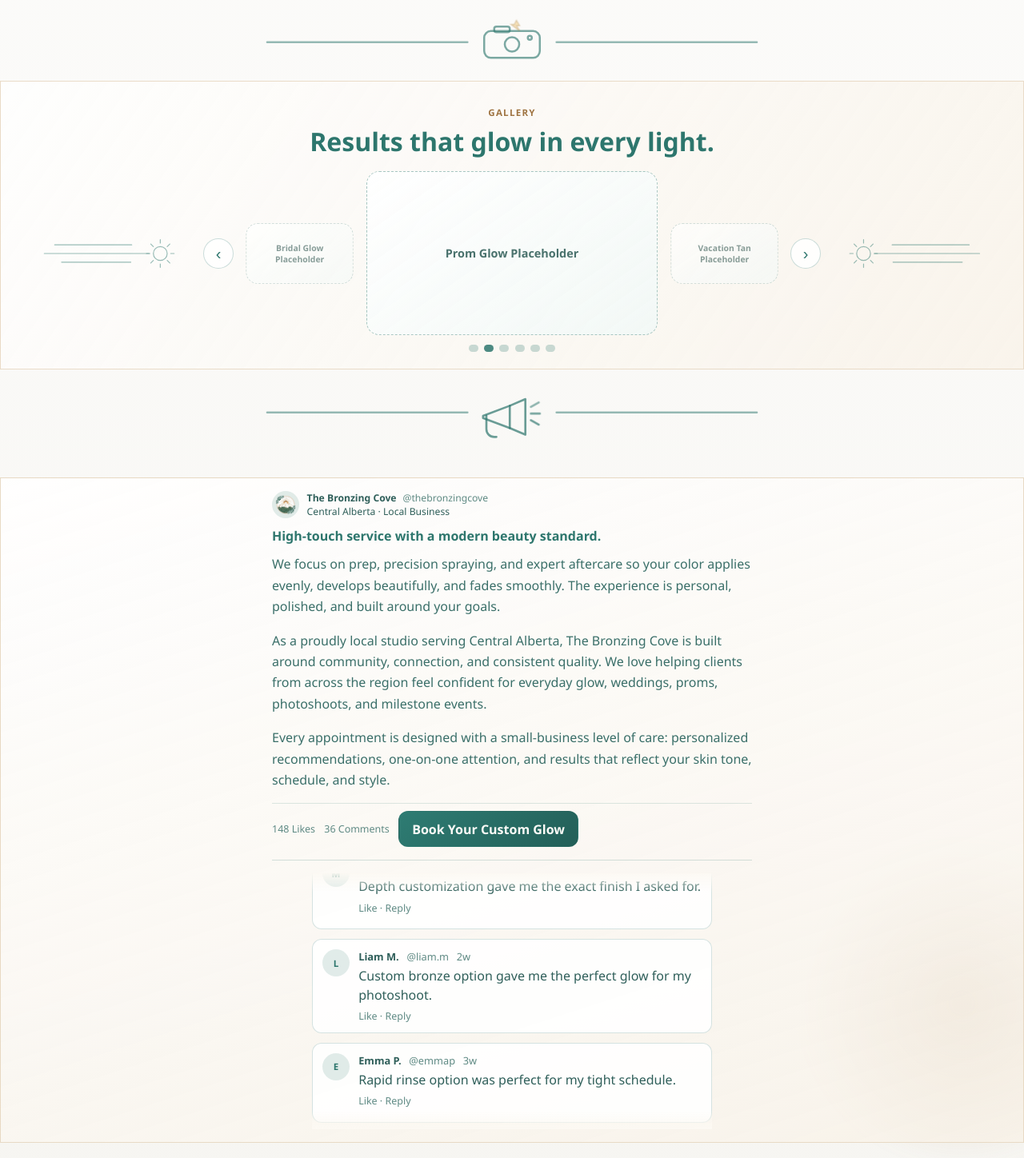
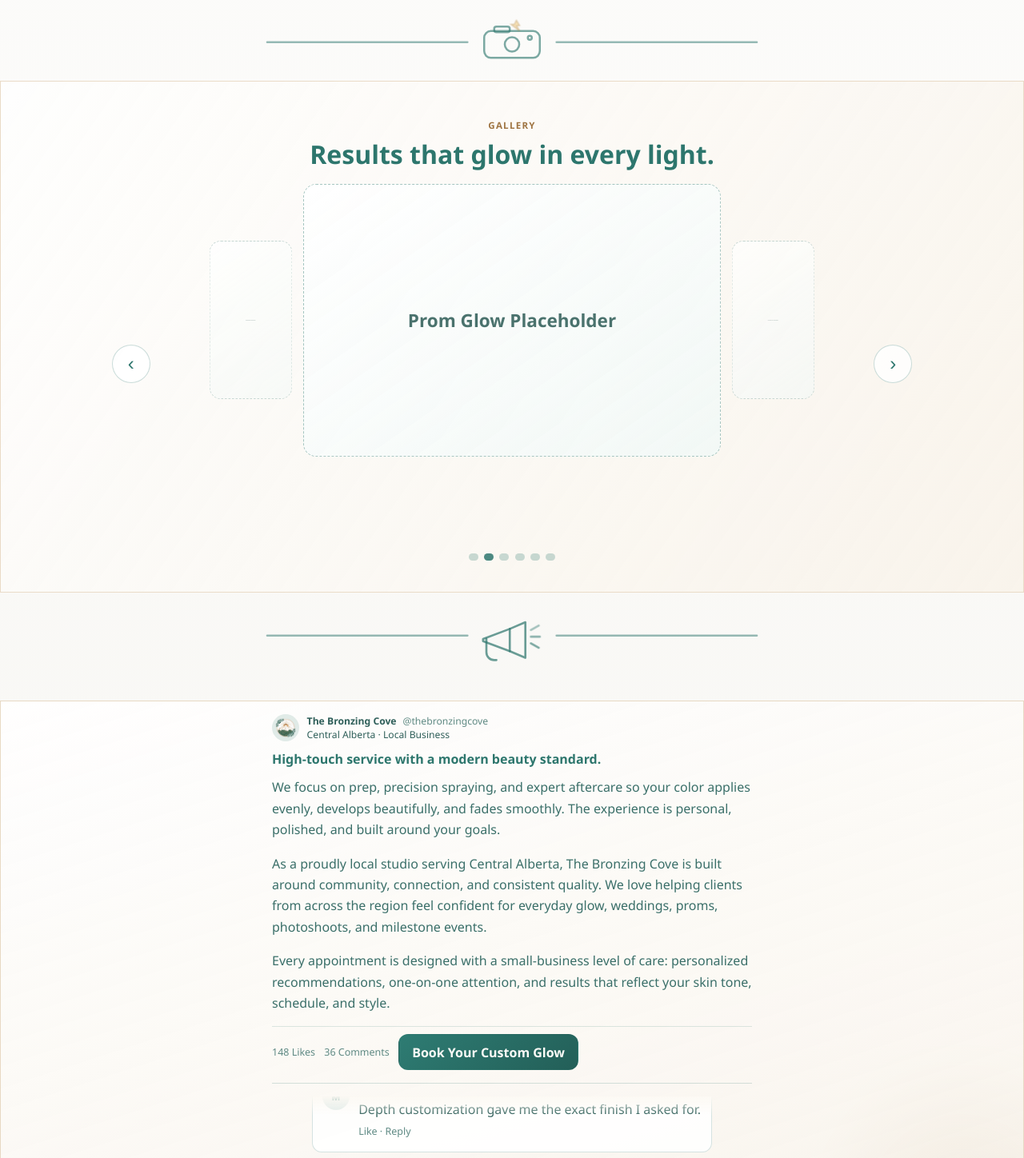
Before and after one commit to jbawt/TheBronzingCove, a React (Vite) app: page / in a window 1280 px wide. Shown: the part 1242-2690 px from the top of the page at 80% size. Built offline with nearby package versions, Linux system fonts and the light colour scheme.

Commit message:
update nav, and footer. Fix Gallery section responsiveness

```diff
--- a/src/components/home/AboutSection.css
+++ b/src/components/home/AboutSection.css
@@ -1,6 +1,6 @@
 .flow-story {
   width: 100%;
-  padding: 2rem 0 1.2rem;
+  padding: 2rem 0 0;
   animation: reveal 720ms ease 230ms both;
 }
 
--- a/src/components/home/GallerySection.css
+++ b/src/components/home/GallerySection.css
@@ -1,6 +1,6 @@
 .flow-gallery {
   width: 100%;
-  padding: 2rem clamp(1rem, 4vw, 3.5rem) 1.4rem;
+  padding: 3rem clamp(1rem, 4vw, 3.5rem) 2.5rem;
   animation: reveal 720ms ease 130ms both;
   position: relative;
 }
@@ -29,14 +29,15 @@
 .flow-gallery__carousel {
   margin-top: 1rem;
   display: grid;
-  grid-template-columns: 1fr auto auto auto 1fr;
+  grid-template-columns: auto auto auto;
   gap: 0.5rem;
   align-items: center;
+  justify-content: center;
 }
 
 .flow-gallery__ornament {
   min-width: 0;
-  height: 118px;
+  height: 150px;
   display: flex;
   align-items: center;
 }
@@ -66,7 +67,9 @@
 
 .flow-gallery__viewport {
   overflow: hidden;
-  width: min(680px, 90vw);
+  width: min(60vw, 100%);
+  height: 450px;
+  max-width: 100%;
   margin: 0 auto;
 }
 
@@ -75,17 +78,25 @@
   grid-template-columns: 0.22fr 1fr 0.22fr;
   gap: 0.55rem;
   align-items: center;
+  width: 100%;
+  max-width: 100%;
+  overflow: hidden;
+  min-width: 0;
+}
+
+.flow-gallery__stage > * {
+  min-width: 0;
 }
 
 .flow-gallery__control {
   border: 1px solid rgba(45, 118, 109, 0.25);
   background: rgba(255, 255, 255, 0.8);
   color: var(--accent);
-  width: 38px;
-  height: 38px;
+  width: 48px;
+  height: 48px;
   border-radius: 999px;
   cursor: pointer;
-  font-size: 1.25rem;
+  font-size: 1.5rem;
   line-height: 1;
   display: grid;
   place-items: center;
@@ -116,19 +127,24 @@
 }
 
 .flow-photo {
-  min-height: 110px;
+  width: 100%;
+  max-width: 100%;
   aspect-ratio: 16 / 9;
+  height: auto;
+  min-height: calc(450px * 0.62);
   border-radius: 16px;
   border: 1px dashed rgba(45, 118, 109, 0.4);
   background: linear-gradient(145deg, rgba(255, 255, 255, 0.95), rgba(240, 248, 246, 0.82));
   color: #4a726d;
-  font-size: 0.9rem;
+  font-size: calc(450px * 0.05);
   font-weight: 600;
   display: grid;
   place-items: center;
   text-align: center;
-  padding: 0.65rem;
+  padding: calc(450px * 0.0267);
   transition: transform 170ms ease;
+  box-sizing: border-box;
+  overflow: hidden;
 }
 
 .flow-photo:hover {
@@ -136,15 +152,59 @@
 }
 
 .flow-photo--focus {
-  min-height: 130px;
+  min-height: calc(450px * 0.756);
 }
 
 .flow-photo--peek {
-  min-height: 84px;
+  min-height: calc(450px * 0.489);
   opacity: 0.68;
   transform: scale(0.9);
   filter: saturate(0.8);
-  font-size: 0.72rem;
+  font-size: calc(450px * 0.00256);
+}
+
+@media (max-width: 1200px) {
+  .flow-gallery__viewport {
+    width: min(55vw, 100%);
+    height: 400px;
+  }
+
+  .flow-photo {
+    min-height: calc(400px * 0.62);
+    font-size: calc(400px * 0.0031);
+    padding: calc(400px * 0.0267);
+  }
+
+  .flow-photo--focus {
+    min-height: calc(400px * 0.756);
+  }
+
+  .flow-photo--peek {
+    min-height: calc(400px * 0.489);
+    font-size: calc(400px * 0.00256);
+  }
+}
+
+@media (max-width: 960px) {
+  .flow-gallery__viewport {
+    width: min(70vw, 100%);
+    height: 380px;
+  }
+
+  .flow-photo {
+    min-height: calc(380px * 0.62);
+    font-size: calc(380px * 0.0031);
+    padding: calc(380px * 0.0267);
+  }
+
+  .flow-photo--focus {
+    min-height: calc(380px * 0.756);
+  }
+
+  .flow-photo--peek {
+    min-height: calc(380px * 0.489);
+    font-size: calc(380px * 0.00256);
+  }
 }
 
 @media (max-width: 680px) {
@@ -159,12 +219,24 @@
   }
 
   .flow-gallery__viewport {
-    width: min(500px, 85vw);
+    width: min(85vw, 100%);
+    height: 320px;
+    max-width: 100%;
   }
 
   .flow-gallery__stage {
     grid-template-columns: 1fr;
     gap: 0;
+  }
+
+  .flow-photo {
+    min-height: calc(320px * 0.62);
+    font-size: calc(320px * 0.0031);
+    padding: calc(320px * 0.0267);
+  }
+
+  .flow-photo--focus {
+    min-height: calc(320px * 0.756);
   }
 
   .flow-photo--peek {
@@ -173,8 +245,16 @@
 }
 
 @media (max-width: 460px) {
+  .flow-gallery__viewport {
+    width: min(90vw, 100%);
+    height: 280px;
+    max-width: 100%;
+  }
+
   .flow-photo {
-    min-height: 90px;
+    min-height: calc(280px * 0.62);
+    font-size: calc(280px * 0.0031);
+    padding: calc(280px * 0.0267);
   }
 
   .flow-gallery__stage {
@@ -182,7 +262,7 @@
   }
 
   .flow-photo--focus {
-    min-height: 100px;
+    min-height: calc(280px * 0.756);
   }
 
   .flow-photo--peek {
--- a/src/components/home/GallerySection.jsx
+++ b/src/components/home/GallerySection.jsx
@@ -35,16 +35,6 @@ export function GallerySection() {
         <h2>Results that glow in every light.</h2>
       </div>
       <div className="flow-gallery__carousel">
-        <div className="flow-gallery__ornament flow-gallery__ornament--left" aria-hidden="true">
-          <svg viewBox="0 0 360 120" role="img">
-            <path d="M8 60h242" />
-            <path d="M32 40h178" />
-            <path d="M48 80h160" />
-            <circle cx="276" cy="60" r="16" />
-            <path d="M276 36v-8m0 64v-8m24-24h8m-64 0h8" />
-            <path d="M292 44l6-6m-44 44l6-6m0-32l-6-6m44 44l-6-6" />
-          </svg>
-        </div>
         <button className="flow-gallery__control" type="button" onClick={goToPrevious} aria-label="Previous gallery slide">
           ‹
         </button>
@@ -62,16 +52,6 @@ export function GallerySection() {
         <button className="flow-gallery__control" type="button" onClick={goToNext} aria-label="Next gallery slide">
           ›
         </button>
-        <div className="flow-gallery__ornament flow-gallery__ornament--right" aria-hidden="true">
-          <svg viewBox="0 0 360 120" role="img">
-            <path d="M8 60h242" />
-            <path d="M32 40h178" />
-            <path d="M48 80h160" />
-            <circle cx="276" cy="60" r="16" />
-            <path d="M276 36v-8m0 64v-8m24-24h8m-64 0h8" />
-            <path d="M292 44l6-6m-44 44l6-6m0-32l-6-6m44 44l-6-6" />
-          </svg>
-        </div>
       </div>
       <div className="flow-gallery__dots" aria-label="Gallery slide selectors">
         {gallerySlides.map((slide, index) => (
--- a/src/components/layout/SiteFooter.jsx
+++ b/src/components/layout/SiteFooter.jsx
@@ -1,8 +1,32 @@
+import logoMark from "../../assets/Logo-notext-transparent.png";
+
 export function SiteFooter() {
+  const currentYear = new Date().getFullYear();
+
   return (
     <footer className="site-footer">
-      <p>The Bronzing Cove</p>
-      <small>Sun-kissed confidence, one glow at a time.</small>
+      <div className="site-footer__inner">
+        <div className="site-footer__brand">
+          <img
+            className="site-footer__logo"
+            src={logoMark}
+            alt="The Bronzing Cove logo"
+          />
+          <div className="site-footer__brand-text">
+            <p className="site-footer__title">The Bronzing Cove</p>
+            <p className="site-footer__tagline">Sun-kissed confidence, one glow at a time.</p>
+          </div>
+        </div>
+        <nav className="site-footer__nav" aria-label="Footer navigation">
+          <a href="#home">Home</a>
+          <a href="#services">Services</a>
+          <a href="#about">What to Expect</a>
+          <a href="#about">Contact</a>
+        </nav>
+        <div className="site-footer__copyright">
+          <small>&copy; {currentYear} The Bronzing Cove. All rights reserved.</small>
+        </div>
+      </div>
     </footer>
   );
 }
--- a/src/components/navigation/SiteHeader.jsx
+++ b/src/components/navigation/SiteHeader.jsx
@@ -45,11 +45,11 @@ export function SiteHeader() {
           <a href="#services" onClick={() => dispatch(setMobileMenuOpen(false))}>
             Services
           </a>
-          <a href="#gallery" onClick={() => dispatch(setMobileMenuOpen(false))}>
-            Gallery
+          <a href="#about" onClick={() => dispatch(setMobileMenuOpen(false))}>
+            What to Expect
           </a>
           <a href="#about" onClick={() => dispatch(setMobileMenuOpen(false))}>
-            About
+            Contact
           </a>
         </nav>
       </div>
--- a/src/styles/global.css
+++ b/src/styles/global.css
@@ -108,16 +108,112 @@ a {
 }
 
 .site-footer {
+  margin-top: 0;
+  padding: 2.5rem clamp(1rem, 4vw, 3.5rem);
+  background: linear-gradient(180deg, rgba(255, 252, 248, 0.95), rgba(248, 241, 230, 0.85));
   border-top: 1px solid var(--border);
-  margin-top: 2rem;
-  padding: 1.25rem;
-  text-align: center;
   color: var(--accent);
 }
 
-.site-footer p,
-.site-footer small {
+.site-footer__inner {
+  width: min(1100px, 92vw);
+  margin: 0 auto;
+  display: grid;
+  grid-template-columns: 1fr auto 1fr;
+  gap: 2rem;
+  align-items: start;
+}
+
+.site-footer__brand {
+  display: flex;
+  flex-direction: row;
+  align-items: flex-start;
+  gap: 0.75rem;
+}
+
+.site-footer__logo {
+  width: 56px;
+  height: 56px;
+  object-fit: contain;
+  flex: 0 0 auto;
+}
+
+.site-footer__brand-text {
+  display: flex;
+  flex-direction: column;
+  gap: 0.25rem;
+}
+
+.site-footer__title {
   margin: 0;
+  font-weight: 700;
+  font-size: 1.25rem;
+  color: var(--accent);
+}
+
+.site-footer__tagline {
+  margin: 0;
+  color: var(--text-soft);
+  font-size: 0.9rem;
+  line-height: 1.5;
+}
+
+.site-footer__nav {
+  display: flex;
+  flex-direction: row;
+  gap: 1.25rem;
+  align-items: center;
+  justify-content: center;
+}
+
+.site-footer__nav a {
+  color: var(--accent);
+  font-size: 0.95rem;
+  padding: 0.25rem 0;
+  border-bottom: 2px solid transparent;
+  transition: border-color 140ms ease;
+}
+
+.site-footer__nav a:hover {
+  border-color: var(--bronze);
+}
+
+.site-footer__copyright {
+  display: flex;
+  flex-direction: column;
+  align-items: flex-end;
+  justify-content: flex-start;
+  text-align: right;
+}
+
+.site-footer__copyright small {
+  margin: 0;
+  color: var(--text-soft);
+  font-size: 0.85rem;
+}
+
+@media (max-width: 960px) {
+  .site-footer__inner {
+    grid-template-columns: 1fr;
+    gap: 1.5rem;
+    text-align: center;
+  }
+
+  .site-footer__brand {
+    align-items: center;
+  }
+
+  .site-footer__nav {
+    flex-direction: row;
+    flex-wrap: wrap;
+    justify-content: center;
+    gap: 1rem;
+  }
+
+  .site-footer__copyright {
+    align-items: center;
+    text-align: center;
+  }
 }
 
 @media (max-width: 680px) {
```
